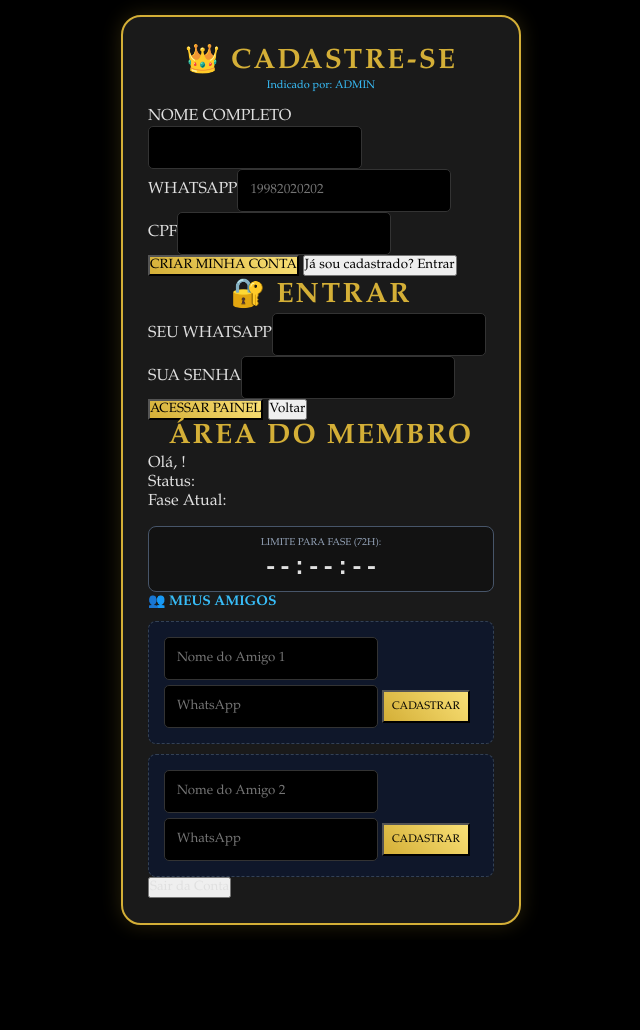
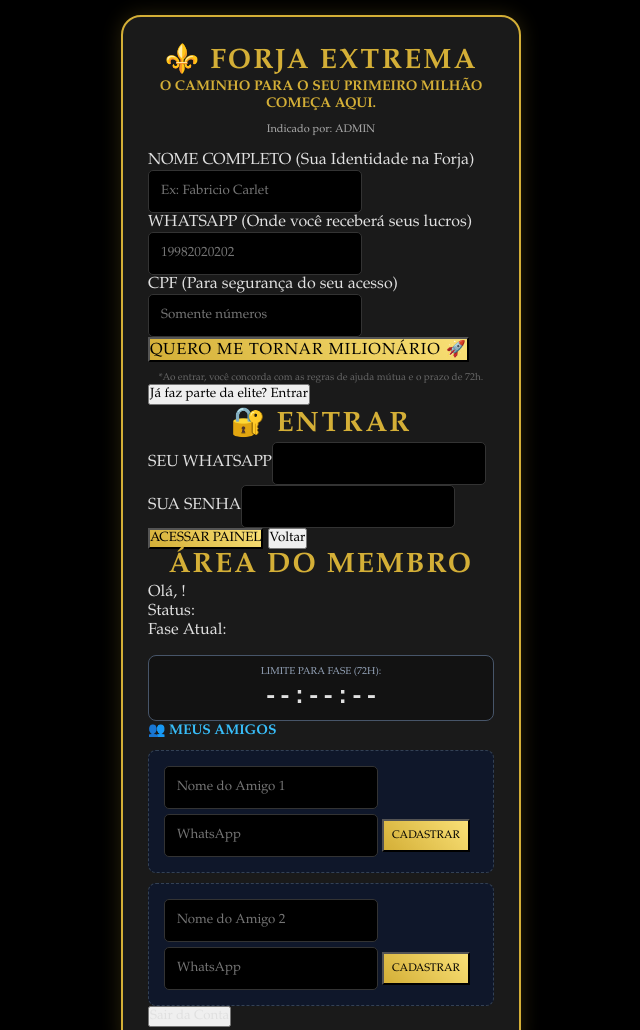
Before and after one commit to FabricioCarlet/forjando-milionarios, a browser extension: page public/index.html in a window 1280 px wide. Shown: the top 1030 px of the page, without its empty margins (319-959 px from the left). Before the commit the page ends 940 px from the top, so only its background shows below. Drawn offline with Linux system fonts and the light colour scheme.

Commit message:
Implementado sistema de órfãos e mensagens persuasivas de 24h, 48h e 70h

```diff
--- a/public/index.html
+++ b/public/index.html
@@ -46,14 +46,37 @@ input:focus { border-color: var(--primary); }
     <div id="prova-social"></div>
 
     <div id="sessao-cadastro">
-        <h1>👑 Cadastre-se</h1>
-        <p id="info-indicador" style="text-align:center; font-size:11px; margin-bottom:15px; color:#38bdf8"></p>
-        <div class="input-group"><label>NOME COMPLETO</label><input type="text" id="reg-nome"></div>
-        <div class="input-group"><label>WHATSAPP</label><input type="tel" id="reg-numero" placeholder="19982020202"></div>
-        <div class="input-group"><label>CPF</label><input type="text" id="reg-cpf" maxlength="11"></div>
-        <button class="btn" onclick="apiCadastrar()">CRIAR MINHA CONTA</button>
-        <button class="btn-link" onclick="alternarTela('sessao-login')">Já sou cadastrado? Entrar</button>
+    <h1>⚜️ FORJA EXTREMA</h1>
+    <p style="text-align:center; color: var(--primary); font-size: 14px; margin-bottom: 10px; font-weight: bold;">
+        O CAMINHO PARA O SEU PRIMEIRO MILHÃO COMEÇA AQUI.
+    </p>
+    <p id="info-indicador" style="text-align:center; font-size:11px; margin-bottom:15px; color:#aaa"></p>
+
+    <div class="input-group">
+        <label>NOME COMPLETO (Sua Identidade na Forja)</label>
+        <input type="text" id="reg-nome" placeholder="Ex: Fabricio Carlet">
     </div>
+
+    <div class="input-group">
+        <label>WHATSAPP (Onde você receberá seus lucros)</label>
+        <input type="tel" id="reg-numero" placeholder="19982020202">
+    </div>
+
+    <div class="input-group">
+        <label>CPF (Para segurança do seu acesso)</label>
+        <input type="text" id="reg-cpf" maxlength="11" placeholder="Somente números">
+    </div>
+
+    <button class="btn" onclick="apiCadastrar()" style="font-size: 16px; letter-spacing: 1px;">
+        QUERO ME TORNAR MILIONÁRIO 🚀
+    </button>
+
+    <p style="font-size: 10px; color: #666; text-align: center; margin-top: 10px;">
+        *Ao entrar, você concorda com as regras de ajuda mútua e o prazo de 72h.
+    </p>
+
+    <button class="btn-link" onclick="alternarTela('sessao-login')">Já faz parte da elite? Entrar</button>
+</div>
 
     <div id="sessao-login" class="hidden">
         <h1>🔐 Entrar</h1>
```
Also changed, not shown: app.js (+6 -2 lines), src/database/db.js (+12 -10 lines).
